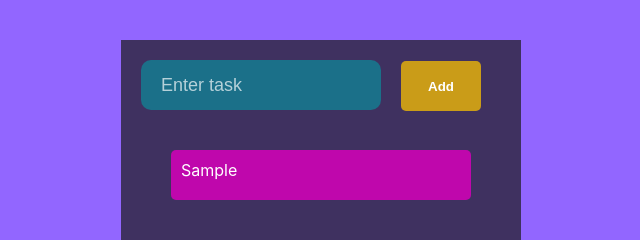
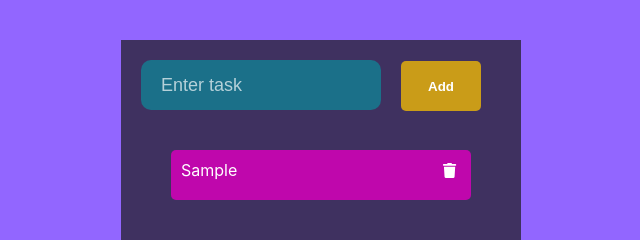
Before and after one commit to karleighponnock/todo_list_2, a React (Create React App) app in the folder todolist2/: page / in a window 1280 px wide. Both pictures are taken after typing "Sample" into the empty fields and a click on the button "Add". Shown: the top 240 px of the page, without its empty margins (319-959 px from the left). Built offline with nearby package versions, Linux system fonts and the light colour scheme.

Commit message:
create an onClick deleting the item that matches the key of the trash icon clicked

```diff
--- a/todolist2/src/App.js
+++ b/todolist2/src/App.js
@@ -4,6 +4,9 @@ import './App.css';
 import ListItems from './ListItems'
 import { library } from '@fortawesome/fontawesome-svg-core'
 import { faTrash } from '@fortawesome/free-solid-svg-icons'
+
+
+library.add(faTrash);
 
 class App extends React.Component {
   constructor(props){
@@ -51,7 +54,9 @@ class App extends React.Component {
           <button type="submit">Add</button>
         </form>
         </header>
-        <ListItems items={this.state.items}></ListItems>
+        <ListItems items={this.state.items}>
+          deleteItem = {this.deleteItem}>
+        </ListItems>
       </div>
     )
   }
--- a/todolist2/src/ListItems.css
+++ b/todolist2/src/ListItems.css
@@ -24,3 +24,8 @@
     position: absolute;
     right: 10px;
 }
+.faicons{
+    margin: 0 5px;
+    font-size: 15px;
+    cursor: pointer;
+}
--- a/todolist2/src/ListItems.js
+++ b/todolist2/src/ListItems.js
@@ -1,12 +1,20 @@
 import React from "react";
 import "./ListItems.css";
+import { FontAwesomeIcon } from '@fortawesome/react-fontawesome'
 
 function ListItems(props){
     const items = props.items;
     const ListItems = items.map(item =>
         {
         return <div className="list" key="item.key">
-            <p>{item.text}</p>
+            <p>{item.text}
+            <span>
+                <FontAwesomeIcon className="faicons"
+                icon="trash"
+                onClick={ () => props.deleteItem(item.key)
+                }/>
+            </span>
+            </p>
         </div>
     })
     return(
```
